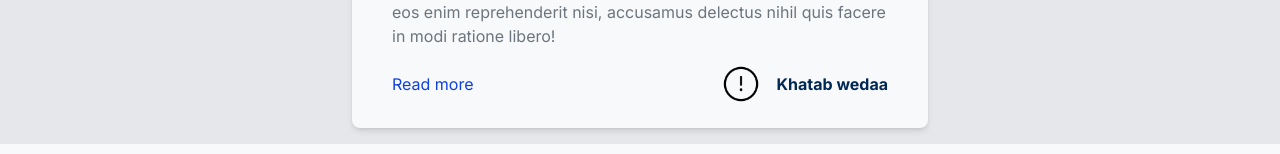
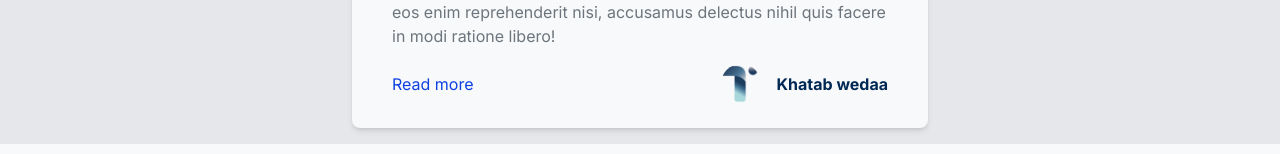
Before and after one commit to MatiasCancina/iTech-eCommerce, a Next.js app: page /posts in a window 1280 px wide. Shown: the part 296-450 px from the top of the page. Built offline with nearby package versions, Linux system fonts and the light colour scheme.

Commit message:
delete imageRandom

```diff
--- a/app/posts/page.jsx
+++ b/app/posts/page.jsx
@@ -1,5 +1,5 @@
 import Image from "next/image";
-import imgProductRandom from "@/public/imgProductRandom.png";
+import random from "@/public/itech_logo.png";
 
 export const Posts = () => {
   return (
@@ -36,7 +36,7 @@ export const Posts = () => {
             <a className="flex items-center" href="#">
               <Image
                 className="mx-4 w-10 h-10 object-cover rounded-full hidden sm:block"
-                src={imgProductRandom}
+                src={random}
                 width={100}
                 height={100}
                 alt="avatar"
```
